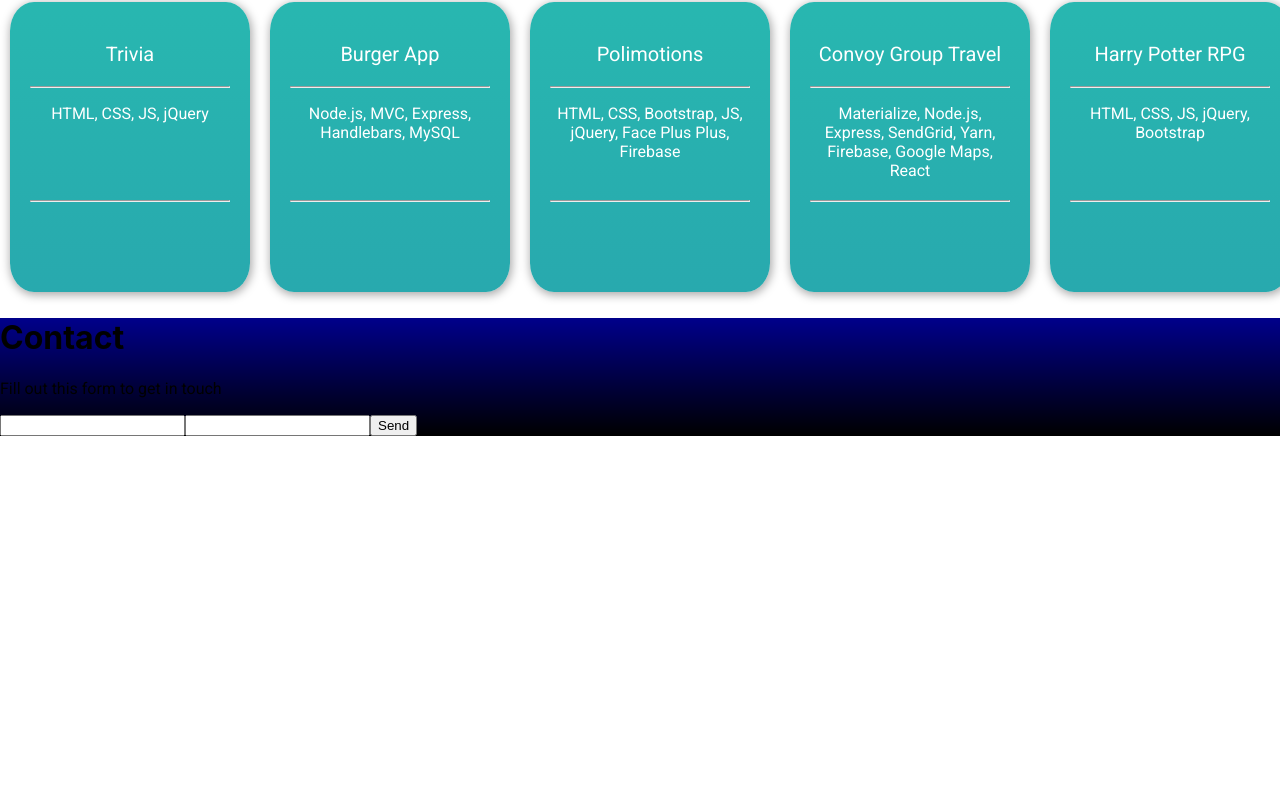
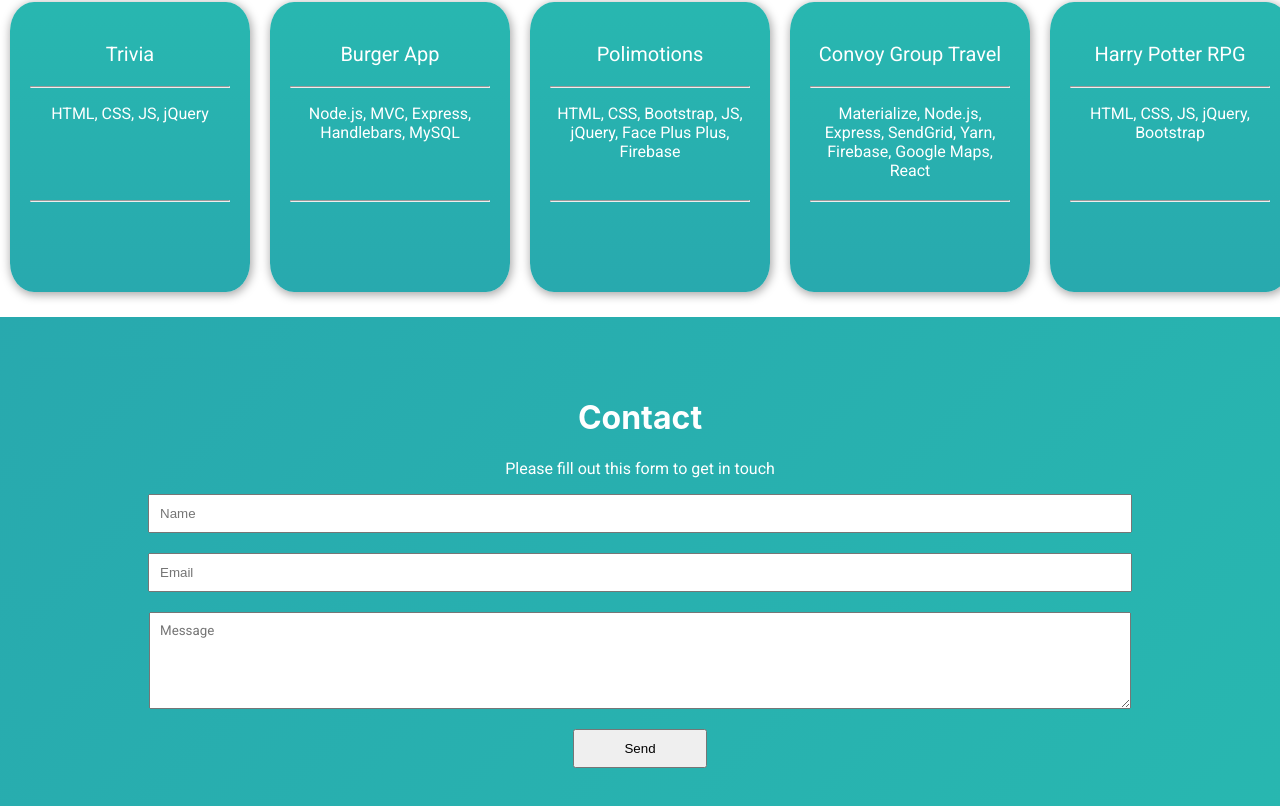
Before and after one commit to mfbradley/Portfolio, a React (Create React App) app in the folder client/: page / in a window 1280 px wide. Shown: the part 1557-2363 px from the top of the page. Before the commit the page ends 1993 px from the top, so only its background shows below. Built offline with nearby package versions, Linux system fonts and the light colour scheme; some icons are missing.

Commit message:
added formspree.io form and styled contact form

```diff
--- a/client/src/Components/ContactForm/ContactForm.css
+++ b/client/src/Components/ContactForm/ContactForm.css
@@ -0,0 +1,33 @@
+form {
+    display: flex;
+    flex-direction: column;
+    align-items: center;
+    justify-content: flex-start;
+
+
+}
+
+input {
+    width: 80%;
+    margin-bottom: 20px;
+    padding: 10px;
+}
+
+textarea {
+    width: 80%;
+    padding: 10px;
+    font-family: 'Roboto', sans-serif;
+}
+
+label {
+    align-self: flex-start
+}
+
+#submit {
+    width: 10em;
+    margin-top: 20px;
+}
+
+.contact-content {
+    text-align: center;
+}
--- a/client/src/Components/ContactForm/ContactForm.js
+++ b/client/src/Components/ContactForm/ContactForm.js
@@ -8,10 +8,13 @@
 
     render() {
         return (
-            <form action="https://formspree.io/your@email.com" method="POST">
-                <input type="text" name="name" />
-                <input type="email" name="_replyto" />
-                <input type="submit" value="Send" />
+            <form id="contact-form" action="https://formspree.io/mbradleystylist@gmail.com" method="POST">
+
+                <input placeholder="Name" type="text" name="name" />
+                <input placeholder="Email" type="email" name="_replyto" />
+                <textarea form="contact-form" rows="5" columns="100" name="message" placeholder="Message"></textarea>
+
+                <input id="submit" type="submit" value="Send" />
             </form>
         )
     }
--- a/client/src/Pages/Contact/Contact.css
+++ b/client/src/Pages/Contact/Contact.css
@@ -3,6 +3,8 @@
 } */
 
 .Contact {
-    background: linear-gradient(darkblue, black)
-
+    background: linear-gradient(-45deg, #28b7b0, #28a9ae);
+    color: white;
+    padding: 20px;
+    margin-top: 20px;
 }
--- a/client/src/Pages/Contact/Contact.js
+++ b/client/src/Pages/Contact/Contact.js
@@ -8,9 +8,9 @@
     render() {
         return (
             <div className="Contact">
-                <Content
+                <Content className="contact-content"
                     contentTitle="Contact"
-                    paragraph="Fill out this form to get in touch"
+                    paragraph="Please fill out this form to get in touch"
                 />
                 <ContactForm />
             </div>
```
